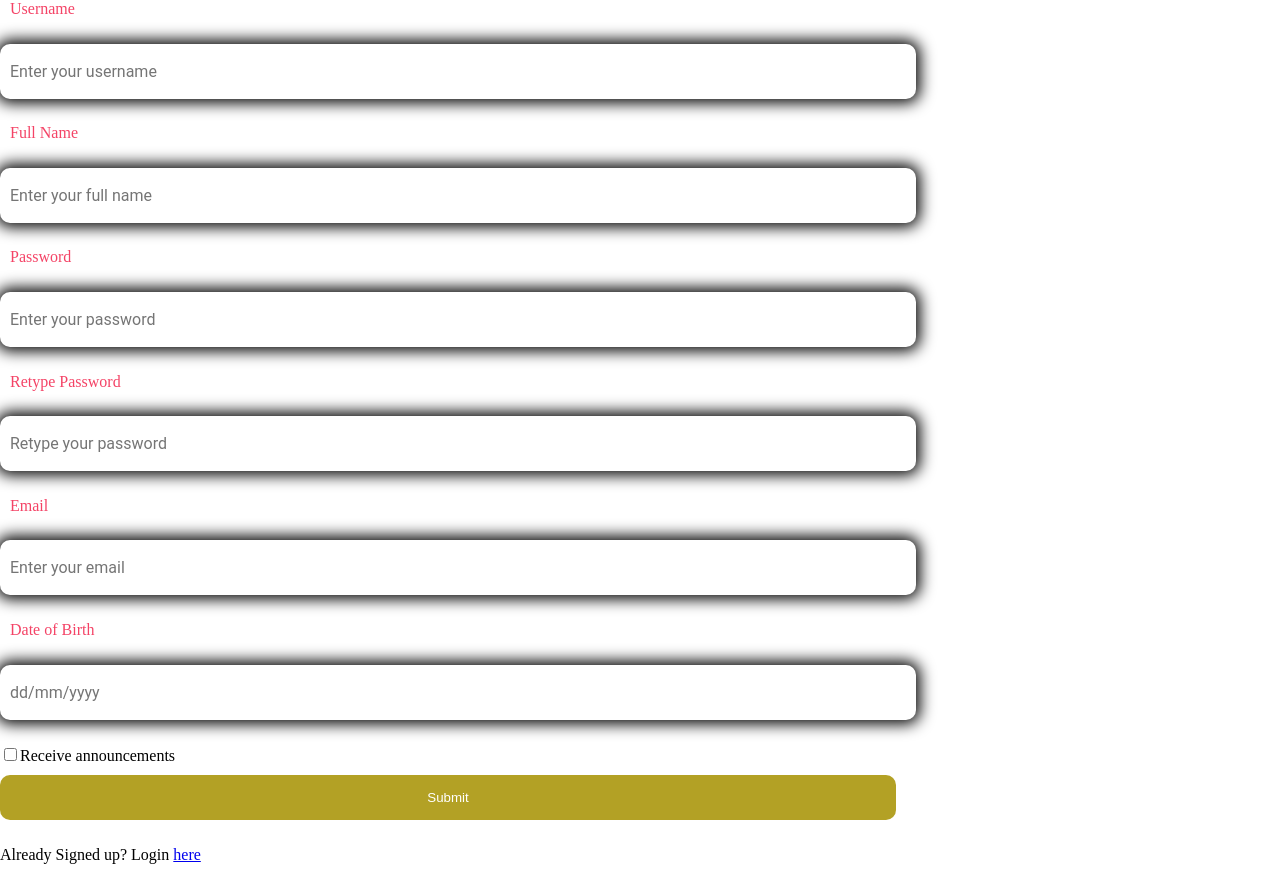
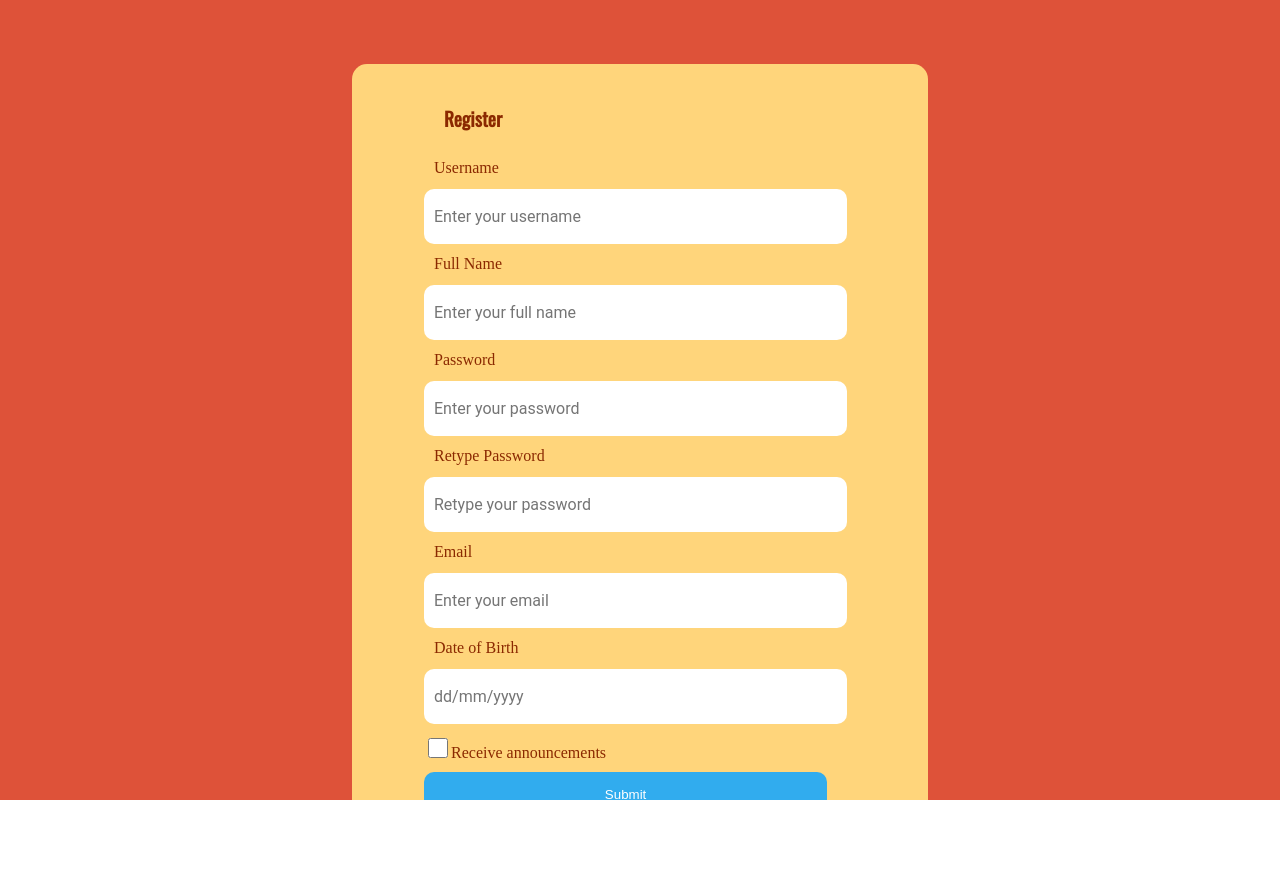
Before and after one commit to obrendanx/pkmCardGame, a React (Create React App) app in the folder frontend/: page /register in a window 1280 px wide. After the commit the page ends 800 px from the top, so only its background shows below. Built offline with nearby package versions, Linux system fonts and the light colour scheme.

Commit message:
feature: added css for both login and register

```diff
--- a/frontend/src/Components/Form/Buttons/Button.js
+++ b/frontend/src/Components/Form/Buttons/Button.js
@@ -8,7 +8,7 @@ function Button({ handleClick, text, primary, sm }) {
         onClick={handleClick}
         className={css`
                 font-size:0.8em;
-                color:#fff;
+                color:#8b2900;
                 height:35px;
                 ${sm ? 'width: 75px;' : 'width:100px;'}
                 padding:5px;
@@ -16,7 +16,7 @@ function Button({ handleClick, text, primary, sm }) {
                 border-radius:10px;
                 font-weight:900;
                 text-transform:uppercase;
-                ${primary ? 'background: #369143;' : 'background: #CC0000;'}
+                ${primary ? 'background: #31acee;' : 'background: #ffd57b;'}
                 @media (max-width: 770px){
                   width:100%;
                 }
--- a/frontend/src/Components/Form/Input.js
+++ b/frontend/src/Components/Form/Input.js
@@ -19,11 +19,10 @@ function Input({ small, type, placeholder, value, onValueChange, left }) {
           padding: 10px;
           border: 0;
           border-radius: 10px;
-          box-shadow: 0 0 15px 4px #000;
           font-size: 1em;
           font-weight: normal;
           font-family: Roboto, sans-serif;
-          color: #f44034;
+          color: #8b2900;
           transition: 1s;
           outline:none;
           ${small ? 'width: 50%;' : 'width: 70%;'}
--- a/frontend/src/Components/Form/Label.js
+++ b/frontend/src/Components/Form/Label.js
@@ -7,7 +7,7 @@ function Label({htmlfor, text, primary}) {
         <label
             htmlFor={htmlfor}
             className={css`
-                ${primary ? 'color: #fff;' : 'color: #F44366;'}
+                ${primary ? 'color: #fff;' : 'color: #8b2900;'}
                 height:35px;
                 padding:5px;
                 margin:5px;
--- a/frontend/src/Components/Form/Submit.js
+++ b/frontend/src/Components/Form/Submit.js
@@ -12,7 +12,7 @@ function Submit({ small, left }) {
             line-height:10px;
             margin-top:10px;
             color:#fff;
-            background:#B3A125;
+            background:#31acee;
             margin-left:${left};
             border-radius:10px;
             margin-bottom:10px;
--- a/frontend/src/Components/Headers/MediumHeader.js
+++ b/frontend/src/Components/Headers/MediumHeader.js
@@ -7,12 +7,12 @@ function MediumHeader({text}) {
         <h3
         className={css`
             font-family: 'Oswald', sans-serif;
-            height:50px;
+            height:35px;
             width:97%;
             margin:10px;
             padding:10px;
             font-size:1.2em;
-            color:#fff;
+            color:#8b2900;
         `}
         >
             {text}
--- a/frontend/src/Components/User/Auth/Login.js
+++ b/frontend/src/Components/User/Auth/Login.js
@@ -4,6 +4,7 @@ import Label from '../../Form/Label';
 import Submit from '../../Form/Submit';
 import { Link } from 'react-router-dom';
 import { css } from '@emotion/css';
+import MediumHeader from '../../Headers/MediumHeader';
 
 function Login() {
   const [username, setUsername] = useState('');
@@ -35,15 +36,16 @@ function Login() {
         width: 100%;
         height:100vh;
         overflow-x:hidden;
-        background: ;
+        background:#de5239;
     `}>
       <div className={css`
-        width:30%;
-        margin-left:35%;
-        height: 40vh;
+        width:45%;
+        margin-left:27.5%;
+        min-height: 460px;
         margin-top:10%;
         border-radius:15px;
-        background:#CC0000;
+        background:#ffd57b;
+        padding-bottom:20px;
         @media (max-width: 770px) {
           width:90%;
           margin-left:5%;
@@ -54,9 +56,10 @@ function Login() {
         className={css`
           width:100%;
           padding-left:12.5%;
-          padding-top:7.5%;
+          padding-top:20px;
         `}
         >
+        <MediumHeader text="Login"/>
         <Label htmlFor="username" text="Username" primary />
         <Input
           type="text"
@@ -77,16 +80,33 @@ function Login() {
 
         <div>
           <input
+            className={css`
+              height:20px;
+              width:20px;
+            `}
             type="checkbox"
             id="rememberMe"
             checked={rememberMe}
             onChange={handleRememberMeChange}
           />
-          <label htmlFor="rememberMe">Remember Me</label>
+          <label
+            htmlFor="rememberMe"
+            className={css`
+              height:20px;
+              color:#8b2900;
+              font-size:1em;
+            `}
+            >
+              Remember Me
+          </label>
         </div>
 
         <div>
-            <p>Sign up <Link to="/register">here</Link></p>
+            <p className={css`
+              color:#8b2900;
+            `}>
+              Not registered? Sign up <Link to="/register">here</Link>
+            </p>
         </div>
 
       </form>
--- a/frontend/src/Components/User/Auth/Register.js
+++ b/frontend/src/Components/User/Auth/Register.js
@@ -3,6 +3,8 @@ import Input from '../../Form/Input';
 import Label from '../../Form/Label';
 import Submit from '../../Form/Submit';
 import { Link } from 'react-router-dom';
+import { css } from '@emotion/css';
+import MediumHeader from '../../Headers/MediumHeader'
 
 function Register() {
   const [username, setUsername] = useState('');
@@ -74,8 +76,36 @@ function Register() {
   };
 
   return (
-    <div>
-      <form onSubmit={handleSignUp}>
+    <div className={css`
+      width: 100%;
+      height:100vh;
+      overflow-x:hidden;
+      background:#de5239;
+    `}>
+      <div className={css`
+        width:45%;
+        margin-left:27.5%;
+        min-height: 750px;
+        margin-top:5%;
+        margin-bottom:7.5%;
+        border-radius:15px;
+        background:#ffd57b;
+        padding-bottom:20px;
+        @media (max-width: 770px) {
+          width:90%;
+          margin-left:5%;
+        }
+      `}>
+        <form
+          onSubmit={handleSignUp}
+          className={css`
+            width:100%;
+            padding-left:12.5%;
+            padding-top:20px;
+
+          `}
+        >
+          <MediumHeader text="Register"/>
           <div>
             <Label htmlfor="username" text="Username" />
             <Input
@@ -143,8 +173,19 @@ function Register() {
           </div>
 
           <div>
-          <label htmlFor="announcements">
+            <label
+              htmlFor="announcements"
+              className={css`
+                height:20px;
+                color:#8b2900;
+                font-size:1em;
+              `}
+            >
               <input
+                className={css`
+                  height:20px;
+                  width:20px;
+                `}
                 type="checkbox"
                 id="announcements"
                 checked={announcements}
@@ -159,9 +200,14 @@ function Register() {
           </div>
 
           <div>
-            <p>Already Signed up? Login <Link to="/login">here</Link></p>
+              <p className={css`
+                color:#8b2900;
+              `}>
+                Already Signed up? Login <Link to="/login">here</Link>
+              </p>
           </div>
         </form>
+      </div>
     </div>
   );
 }
```
Also changed, not shown: frontend/src/Components/Form/Buttons/ArrowBtn.js (deleted, +0 -30 lines), 1 other file (tests, documents, lock files or other folders). Lines whose indentation alone changed are shown as unchanged.
